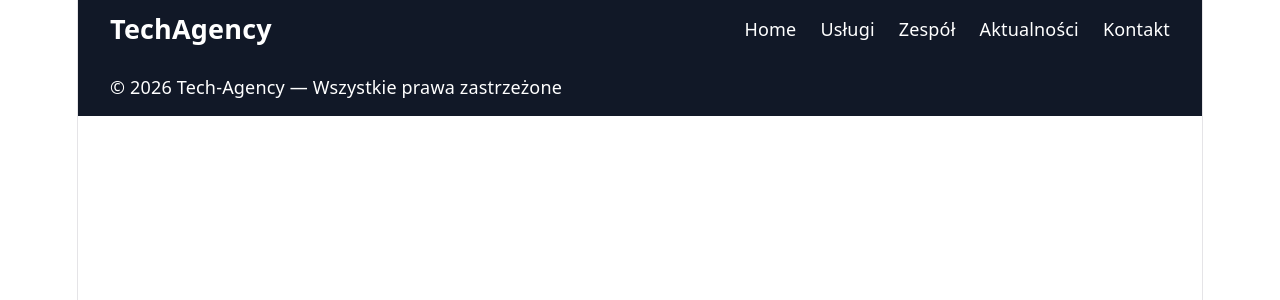
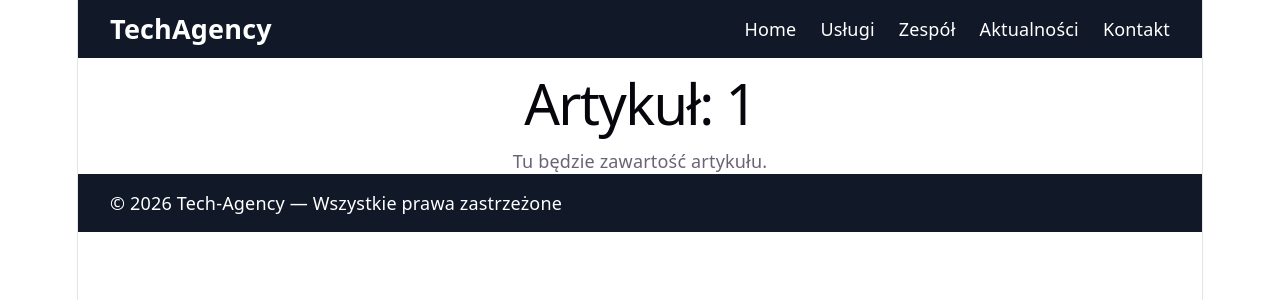
Before and after one commit to Jjuloks/Tech-Agency, a React app in the folder frontend/: page /news/1 in a window 1280 px wide. Shown: the top 300 px of the page. Built offline with nearby package versions, Linux system fonts and the light colour scheme; the HTML template or start-up script is replaced by a standard one.

Commit message:
Article Page and data

```diff
--- a/frontend/src/App.jsx
+++ b/frontend/src/App.jsx
@@ -6,17 +6,19 @@ import Team from './components/TeamSection/TeamSection'
 import Post from './components/PostCard/Postcard'
 import Footer from './components/Footer/Footer'
 import Contact from './components/ContactSection/ContactSection'
+import NewsSection from './components/NewsSection/NewsSection'
+import ArticlePage  from './components/ArticlePage/ArticlePage'
 export default function App() {
   return (
     <>
       <Navbar />
-
       <Routes>
         <Route path="/" element={<Home />} />
         <Route path="/services" element={<Services />} />
         <Route path="/team" element={<Team />} />
-        <Route path="/posts" element={<Post />} />
         <Route path="/contact" element={<Contact />} />
+          <Route path="/news" element={<NewsSection />} />
+        <Route path="/news/:slug" element={<ArticlePage />} />
       </Routes>
 <Footer />
     </>
--- /dev/null
+++ b/frontend/src/components/ArticlePage/ArticlePage.jsx
@@ -0,0 +1,12 @@
+import { useParams } from "react-router-dom";
+
+export default function ArticlePage() {
+  const { slug } = useParams();
+
+  return (
+    <div>
+      <h1>Artykuł: {slug}</h1>
+      <p>Tu będzie zawartość artykułu.</p>
+    </div>
+  );
+}
--- a/frontend/src/components/Navbar/Navbar.jsx
+++ b/frontend/src/components/Navbar/Navbar.jsx
@@ -20,7 +20,7 @@ export default function Navbar() {
         </li>
 
         <li>
-          <NavLink to="/posts">Aktualności</NavLink>
+          <NavLink to="/news">Aktualności</NavLink>
         </li>
 
         <li>
--- a/frontend/src/components/NewsCard/NewsCard.jsx
+++ b/frontend/src/components/NewsCard/NewsCard.jsx
@@ -1,6 +1,6 @@
 import styles from "./NewsCard.module.css";
 
-export default function NewsCard({ title, content, imageUrl, slug }) {
+export default function NewsCard({ title, content,imageUrl, slug }) {
   return (
     <div className={styles.div}>
       <article className={styles.card}>
--- a/frontend/src/components/NewsSection/NewsSection.jsx
+++ b/frontend/src/components/NewsSection/NewsSection.jsx
@@ -1,5 +1,5 @@
 import { useStrapi } from "../../hooks/useStrapi";
-import NewsCard from "../NewsCard/NewsCard";
+import NewsCard from "../NewsCard/NewsCard"
 import Loader from "../Loader/Loader";
 import ErrorMessage from "../ErrorMessage/ErrorMessage";
 import styles from "./NewsSection.module.css";
```
Also changed, not shown: frontend/src/services/api.js (line endings or trailing spaces).
